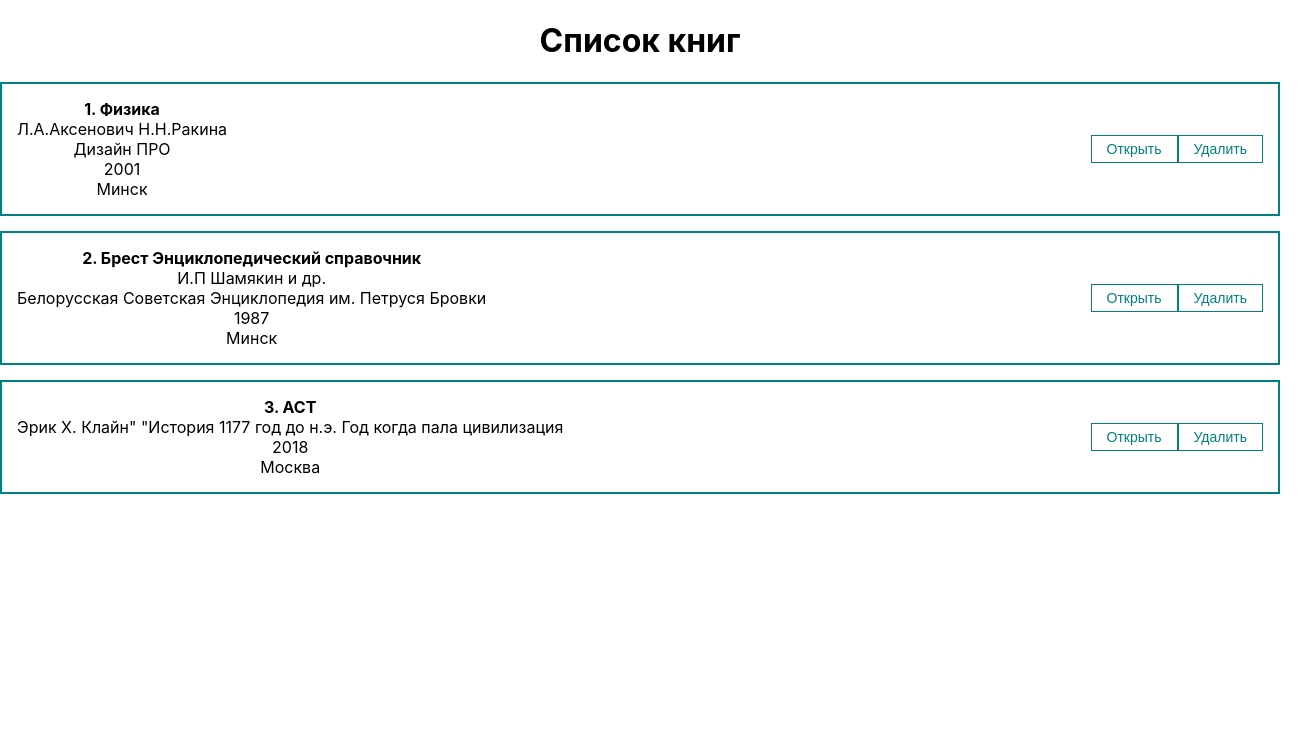
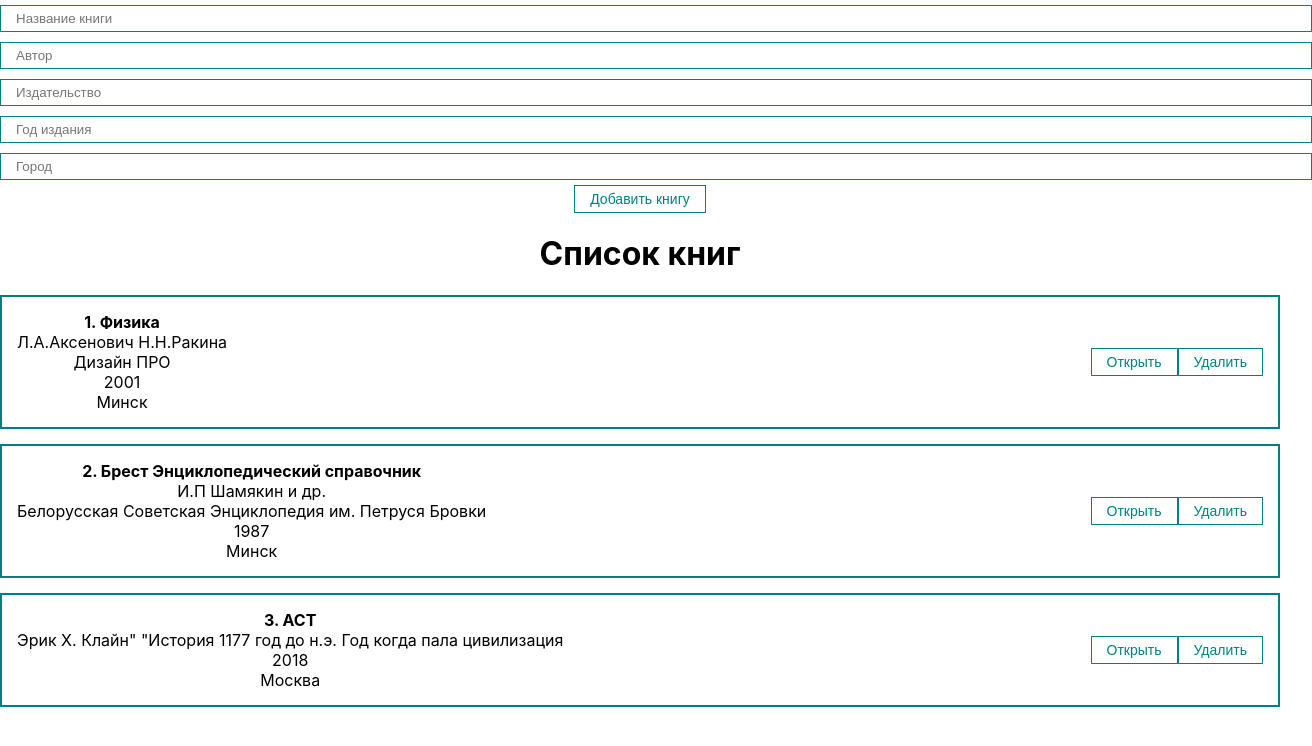
Before and after one commit to VitalySavich/home-library-react-app, a React (Create React App) app: page / in a window 1280 px wide. Shown: the top 746 px of the page, 1312 px wide, since content can reach past the window. Built offline with nearby package versions, Linux system fonts and the light colour scheme.

Commit message:
Create new Book initial logic

```diff
--- a/src/App.js
+++ b/src/App.js
@@ -1,8 +1,10 @@
 import logo from './logo.svg';
 import './App.css';
 import BookItem from './components/BookItem';
-import { useState } from 'react';
+import { useRef, useState } from 'react';
 import BookList from './components/BookList';
+import MyButton from './components/ui/button/MyButton';
+import MyInput from './components/ui/input/MyInput';
 
 function App() {
   const [books, setBooks] = useState([
@@ -11,9 +13,68 @@ function App() {
     {id: 3, author: 'Эрик Х. Клайн"	"История 1177 год до н.э. Год когда пала цивилизация', name: 'АСТ', published: '', year: '2018', city: 'Москва'}
   ]);
 
+  const [name, setName] = useState('');
+  const [author, setAuthor] = useState('');
+  const [published, setPublished] = useState('');
+  const [year, setYear] = useState('');
+  const [city, setCity] = useState('');
+
+  const addNewBook = (e) => {
+    e.preventDefault();
+    const newBook = {
+      id: Date.now(),
+      name,
+      author,
+      published,
+      year,
+      city
+    }
+
+    setBooks([...books, newBook]);
+    setName('');
+    setAuthor('');
+    setPublished('');
+    setYear('');
+    setCity('');
+
+  }
+
   return (
     <div className="App">
-      <BookList books={books}/>
+      <form>
+        <MyInput
+          value={name}
+          onChange={e => setName(e.target.value)}
+          type="text"
+          placeholder="Название книги"
+        />
+        <MyInput
+          value={author}
+          onChange={e => setAuthor(e.target.value)}
+          type="text"
+          placeholder="Автор"
+        />
+        <MyInput
+          value={published}
+          onChange={e => setPublished(e.target.value)}
+          type="text"
+          placeholder="Издательство"
+        />
+        <MyInput
+          value={year}
+          onChange={e => setYear(e.target.value)}
+          type="text"
+          placeholder="Год издания"
+        />
+        <MyInput
+          value={city}
+          onChange={e => setCity(e.target.value)}
+          type="text"
+          placeholder="Город"
+        />
+        <MyButton onClick={addNewBook}>Добавить книгу</MyButton>
+      </form>
+      <BookList books={books} title="Список книг"/>
     </div>
   );
 }
--- a/src/components/BookList.jsx
+++ b/src/components/BookList.jsx
@@ -1,12 +1,12 @@
 import React from 'react';
 import BookItem from './BookItem';
 
-const BookList = ({books}) => {
+const BookList = ({books, title}) => {
 
     return (
         <div>
             <h1 style={{textAlign: 'center'}}>
-                Список книг
+                {title}
             </h1>
             {books.map(book =>
                 <BookItem book={book} key={book.id}/>
--- /dev/null
+++ b/src/components/ui/input/MyInput.jsx
@@ -0,0 +1,10 @@
+import React from 'react';
+import classes from './MyInput.module.css';
+
+const MyInput = React.forwardRef((props, ref) => {
+    return (
+        <input ref={ref} className={classes.myInput} {...props}/>
+    );
+});
+
+export default MyInput;
--- /dev/null
+++ b/src/components/ui/input/MyInput.module.css
@@ -0,0 +1,6 @@
+.myInput {
+    width: 100%;
+    padding: 5px 15px;
+    margin: 5px 0;
+    border: 1px solid teal;
+}
```
